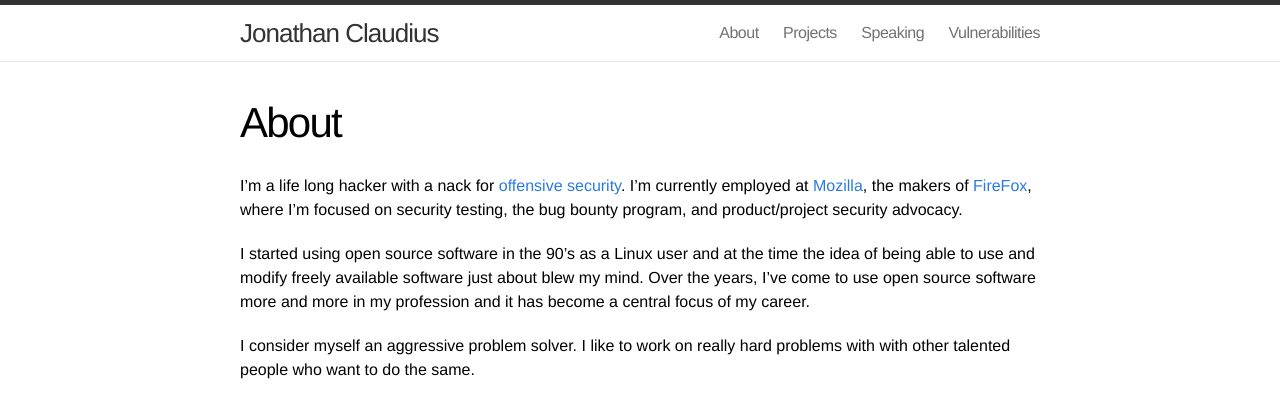
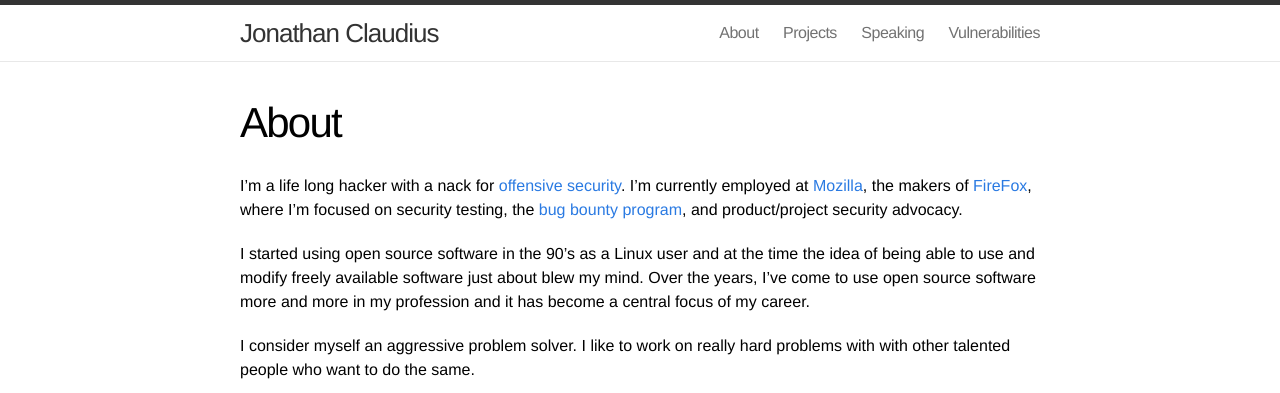
Before and after one commit to claudijd/claudijd.github.io, a Jekyll site: the page built from about.md, in a window 1280 px wide. Shown: the top 393 px of the page. Built offline with Jekyll 4.4.1, drawn with Linux system fonts in a browser that asks for light colours; part of the change alters nothing that is shown.

```diff
--- a/about.md
+++ b/about.md
@@ -4,7 +4,7 @@ title: About
 comments: true
 ---
 
-I'm a life long hacker with a nack for [offensive security](https://en.wikipedia.org/wiki/Penetration_test).  I'm currently employed at [Mozilla](https://www.mozilla.org/en-US/about/), the makers of [FireFox](https://www.mozilla.org/en-US/firefox/new/), where I'm focused on security testing, the bug bounty program, and product/project security advocacy.
+I'm a life long hacker with a nack for [offensive security](https://en.wikipedia.org/wiki/Penetration_test).  I'm currently employed at [Mozilla](https://www.mozilla.org/en-US/about/), the makers of [FireFox](https://www.mozilla.org/en-US/firefox/new/), where I'm focused on security testing, the [bug bounty program](https://www.mozilla.org/en-US/security/bug-bounty/faq-webapp/), and product/project security advocacy.
 
 I started using open source software in the 90's as a Linux user and at the time the idea of being able to use and modify freely available software just about blew my mind. Over the years, I've come to use open source software more and more in my profession and it has become a central focus of my career.
 
```
